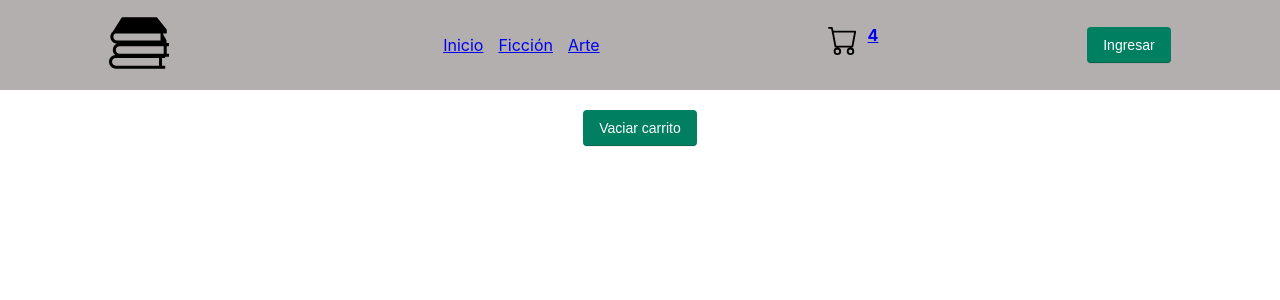
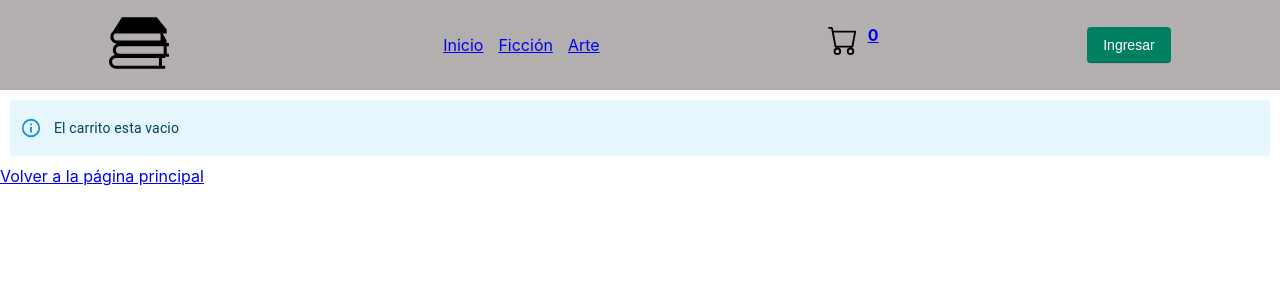
Before and after one commit to victoriavrobles/tienda_reactjs, a React (Create React App) app: page /cart in a window 1280 px wide. Shown: the top 300 px of the page. Built offline with nearby package versions, Linux system fonts and the light colour scheme; the HTML template or start-up script is replaced by a standard one.

Commit message:
cart view

```diff
--- a/src/App.js
+++ b/src/App.js
@@ -7,10 +7,12 @@ import Contacto from './components/Paginas/Contacto';
 import Productos from './components/Paginas/Productos';
 import { CartProvider } from './context/CartContext';
 import { CartContainer } from './components/CartContainer/CartContainer';
+import { Container } from '@mui/system';
 
 
 function App() {
   return (
+    // <Container>
   <CartProvider>
     <BrowserRouter>
       <div>
@@ -29,6 +31,7 @@ function App() {
       </div>
     </BrowserRouter>
   </CartProvider>
+  // </Container>
   );
 }
 
--- a/src/components/CartContainer/CartContainer.js
+++ b/src/components/CartContainer/CartContainer.js
@@ -1,18 +1,33 @@
 import React, {useContext} from "react";
 import { CartContext } from "../../context/CartContext";
+import {Link} from "react-router-dom";
+import Alert from '@mui/material/Alert';
+import Stack from '@mui/material/Stack';
 
 export const CartContainer = () => {
-    const {listaProductosCart, removeItem, clear} = useContext(CartContext);
+    const {listaProductosCart, removeItem, clear, precioTotal} = useContext(CartContext);
 
     return (
+    <div>
+        {
+        listaProductosCart.length > 0 ?
         <div className="cartcont">
-            <button onClick={()=>clear()}>Vaciar carrito</button>
             {listaProductosCart.map(item => (
-                <>
+                <div>
                 <p>{item.title} - {item.quantity}</p>
                 <button onClick={()=>removeItem(item.id)}>Eliminar producto</button>
+                </div>
+                ))}
+                <p>Precio total: {precioTotal()}</p>
+                <button onClick={()=>clear()}>Vaciar carrito</button>
+                <button>Terminar compra</button>
+                </div>
+                : <>
+                <Stack sx={{ width: '100%' }} spacing={2}></Stack>
+                <Alert severity="info" sx={{padding: "10px", margin: "10px"}}>El carrito esta vacio</Alert>
+                <Link to="/">Volver a la página principal</Link>
                 </>
-            ))}
-        </div>
+        }
+    </div>
     )
 }
--- a/src/components/CartWidget/CartWidget.js
+++ b/src/components/CartWidget/CartWidget.js
@@ -1,13 +1,17 @@
 import cart from "./cart.svg";
 import { Link } from "react-router-dom";
+import { useContext } from "react";
+import { CartContext } from "../../context/CartContext";
 import './style.css'
 
 const CartWidget = () => {
+    const {cantidadTotalProductos} = useContext(CartContext);
+
     return (
         <Link to="/cart">
         <div style={{ width: "50px", height: "50px", display:{xs:'none', md:'flex'} }}>
         <div className="cart">
-            <img style={{ width: 30, height: 30 }} src={cart}></img> 4
+            <img style={{ width: 30, height: 30 }} src={cart}></img> {cantidadTotalProductos()}
     </div>
     </div>
     </Link>
--- a/src/context/CartContext.js
+++ b/src/context/CartContext.js
@@ -41,8 +41,19 @@ export const CartProvider = ({children}) => {
         setListaProductosCart([]);
     }
 
+    const precioTotal = () => {
+        const total = listaProductosCart.reduce((acc, item) => acc + item.quantityPrice, 0)
+        console.log(total);
+        return total;
+    }
+
+    const cantidadTotalProductos = () => {
+        const totalProductos = listaProductosCart.reduce((acc, item) => acc + item.quantity,0);
+        return totalProductos;
+    }
+
     return(
-        <CartContext.Provider value={{listaProductosCart, addItem, removeItem, clear, isInCart}}>
+        <CartContext.Provider value={{listaProductosCart, addItem, removeItem, clear, isInCart, precioTotal, cantidadTotalProductos}}>
             {children}
         </CartContext.Provider>
     )
```
Also changed, not shown: src/components/Item/style.css (line endings or trailing spaces).
